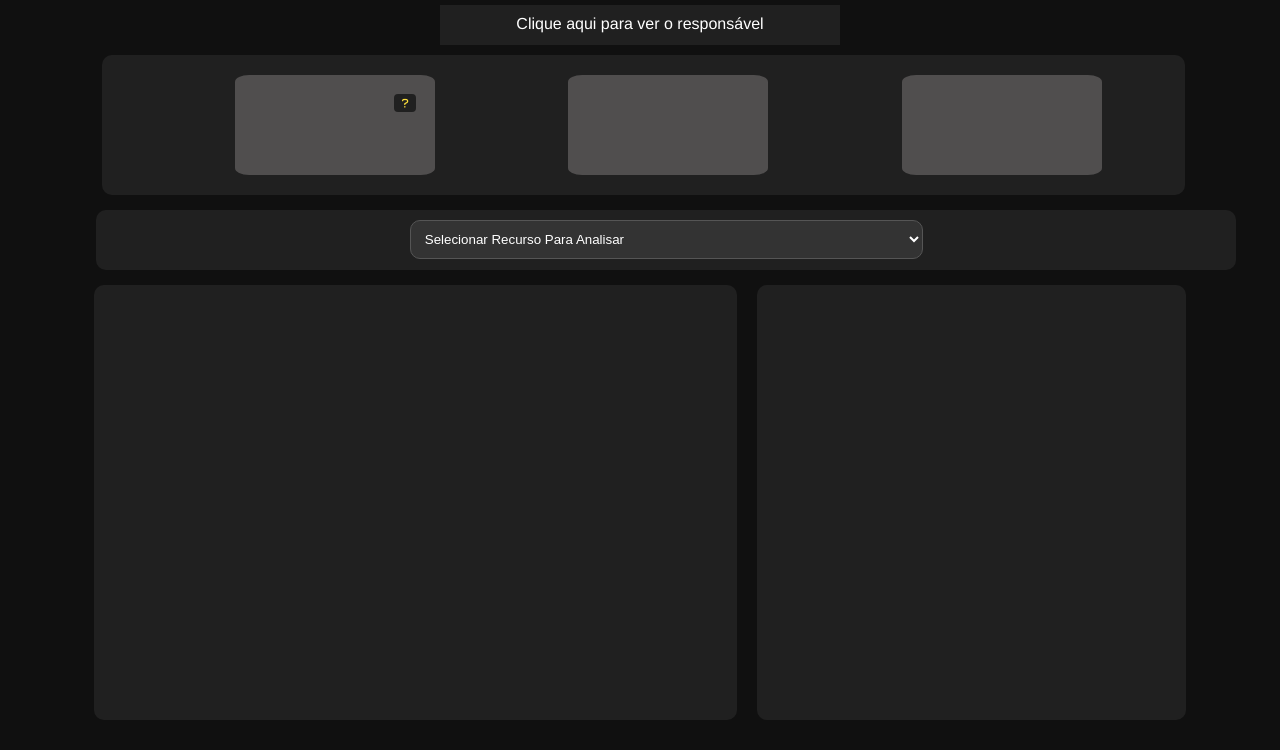
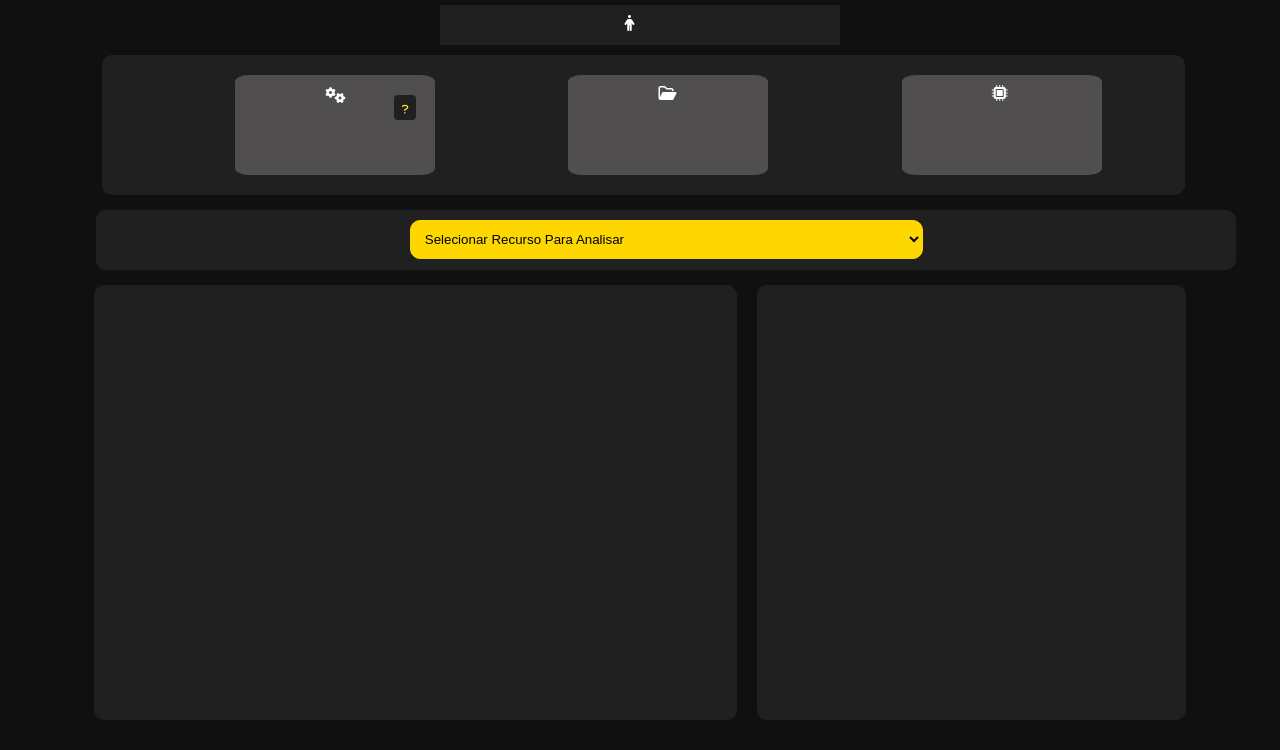
Before and after one commit to RemoteGuard/RemoteGuard, a website: page web-data-viz/public/dashboard/DashAnalista.html in a window 1280 px wide. Shown: the part 106-856 px from the top of the page. Drawn offline with nearby package versions, Linux system fonts and the light colour scheme; no server answers.

Commit message:
DASHBOARD DO ANLISTA EXPECIFICA FINALIZADA

```diff
--- a/web-data-viz/public/css/dashboard-teste-analista.css
+++ b/web-data-viz/public/css/dashboard-teste-analista.css
@@ -210,6 +210,9 @@
     justify-content: space-around;
     }
     .controles select{
+      color: #000000;
+      border-color: #FFD700;
+      background-color: #FFD700;
       margin-top: 10px;
       border-radius: 10px;
     }
@@ -224,9 +227,9 @@
 
 
   .controles select {
-    background-color: #333;
-    color: white;
-    border: 1px solid #555;
+    background-color: #FFD700;
+    color: black;
+    border: 1px solid #FFD700;
     padding: 10px;
     width: 45%;
   }
@@ -352,6 +355,19 @@ justify-content: center;
     margin-left: 50px;
     transition: transform 0.5s ease, box-shadow 0.5s ease;
   }
+  .status-card span{
+  margin-top: 0px;
+  }
+  .status-card i{
+    margin-top: 10px;
+    margin-left: 45%;
+  }
+  .box-responsa i{
+    margin-right: 5.5%;
+
+  }
+
+
   .status-card-saude{
     width: 200px;
     height: 100px;
@@ -362,7 +378,13 @@ justify-content: center;
     transition: transform 0.5s ease, box-shadow 0.5s ease;
     border: 2px solid transparent;
   }
-
+  .status-card-saude i{
+    margin-top: 10px;
+    margin-left: 45%;
+  }
+  .status-card-saude span{
+    margin-top: 0px;
+    }
 
   .status-card:hover {
     transform: scale(1.1);
@@ -617,7 +639,20 @@ justify-content: center;
   display: none;
   width: 700px;
   height: 300px;
+
 }
+
+.text-card button {
+ height: 25px;
+  margin-top: -10px;
+}
+.text-card button i {
+  height: 25px;
+   margin-top: 5px;
+   margin-left:0px;
+ }
+
+
 
 .popup-content {
   background-color: #504e4e;
@@ -626,11 +661,21 @@ justify-content: center;
   height: 190px;
   text-align: center;
   position: fixed;
-
-
-
 }
 
+.buttom {
+  background-color: #202020;
+  color: #fff;
+  border: none;
+  padding: 4px 8px;
+  cursor: pointer;
+  border-radius: 4px;
+  font-size: 10px;
+  transition: background-color 0.3s;
+  display: flex
+;
+  margin-left: 140px;
+}
 
 
 .popup-content p {
--- a/web-data-viz/public/dashboard/DashAnalista.html
+++ b/web-data-viz/public/dashboard/DashAnalista.html
@@ -55,18 +55,21 @@
     <div class="alinhamento">
       <div class="box-responsa">
         <p>Funcionário Responsavel pela Máquina</p>
-        <div class="funcionario-atual" id="nomeResponsavel" style="cursor: pointer;">Clique aqui para ver o responsável
+        <div class="funcionario-atual"  style="cursor: pointer;"><i class="fa-solid fa-person"></i><span id="nomeResponsavel">
+        </span>
         </div>
+
       </div>
     </div>
 
     <div class="status-boxes">
       <div  id="status-card-saude" class="status-card-saude">
+        <i class="fa-solid fa-gears"></i>
         <div id="popupMemoria" class="popup">
           <div class="popup-content">
             <p>
-              A saúde é baseada nos 3 recursos sendo eles: Memória, CPU e Disco Rígido. A saúde é calculada com base na média ponderada dos 3 recursos.
-              A CPU representa 40% da média ponderada, a Memória 30% e o Disco Rígido 30%.
+              O uso dos recursos  é baseada nos 3 recursos sendo eles: Memória RAM, CPU e Disco . A saúde é calculada com base na média ponderada dos 3 recursos.
+              A CPU representa 40% da média ponderada, a Memória RAM  30% e o Disco representa 30% da média ponderada.
             </p>
             <button class="close-button" onclick="closePopup('popupMemoria')">Fechar</button>
           </div>
@@ -79,8 +82,8 @@
 
 
     </div>
-      <div class="status-card"><span id="quantidadeProcessos" class="text-card"></span></div>
-      <div class="status-card"><span id="quantidadeNucleos" class="text-card"></span></div>
+      <div class="status-card"><i class="fa-regular fa-folder-open"></i><span id="quantidadeProcessos" class="text-card"></span></div>
+      <div class="status-card"><i class="fa-solid fa-microchip"></i><span id="quantidadeNucleos" class="text-card"></span></div>
     </div>
 
 <div class="encapar">
@@ -261,7 +264,7 @@
           if (data.media_ponderada !== undefined) {
             if (data.media_ponderada > 95) {
               document.getElementById('mediaPonderada').innerHTML =
-                  `<p class="qtdprocess">A Saúde dos Recursos</p>` + data.media_ponderada + `%` +
+                  `<p class="qtdprocess">A Uso dos Recursos</p>` + data.media_ponderada + `%` +
                   `<button class="buttom" onclick="openPopup('popupMemoria')">
                       <i class="fa-solid fa-question"></i>
                   </button>`;
@@ -271,7 +274,7 @@
           }
           else if (data.media_ponderada >= 50 && data.media_ponderada <= 95) {
               document.getElementById('mediaPonderada').innerHTML =
-                  `<p class="qtdprocess">A Saúde dos Recursos</p>` + data.media_ponderada + `%` +
+                  `<p class="qtdprocess"> Uso dos Recursos</p>` + data.media_ponderada + `%` +
                   `<button class="buttom" onclick="openPopup('popupMemoria')">
                       <i class="fa-solid fa-question"></i>
                   </button>`;
@@ -281,7 +284,7 @@
           }
           else {
               document.getElementById('mediaPonderada').innerHTML =
-                  `<p class="qtdprocess">A Saúde dos Recursos</p>` + data.media_ponderada + `%` +
+                  `<p class="qtdprocess">A Uso dos Recursos</p>` + data.media_ponderada + `%` +
                   `<button class="buttom" onclick="openPopup('popupMemoria')">
                       <i class="fa-solid fa-question"></i>
                   </button>`;
@@ -337,6 +340,7 @@
           name: label,
           data: dados,
           color: '#FFD700',
+
         }],
         chart: {
           height: 400,
@@ -477,12 +481,12 @@
         series: [{
           name: 'Máquina Atual',
           data: [dados.base.cpu, dados.base.ram, dados.base.disco],
-          color: '#FFEB3B'
+          color: '#FFEB1B'
         },
         {
           name: 'Média de Todos os Notebooks',
           data: [dados.media.cpu, dados.media.ram, dados.media.disco],
-          color: '#00E676'
+          color: '#F08000'
         }
         ],
         chart: {
```
Also changed, not shown: 1 other file.
